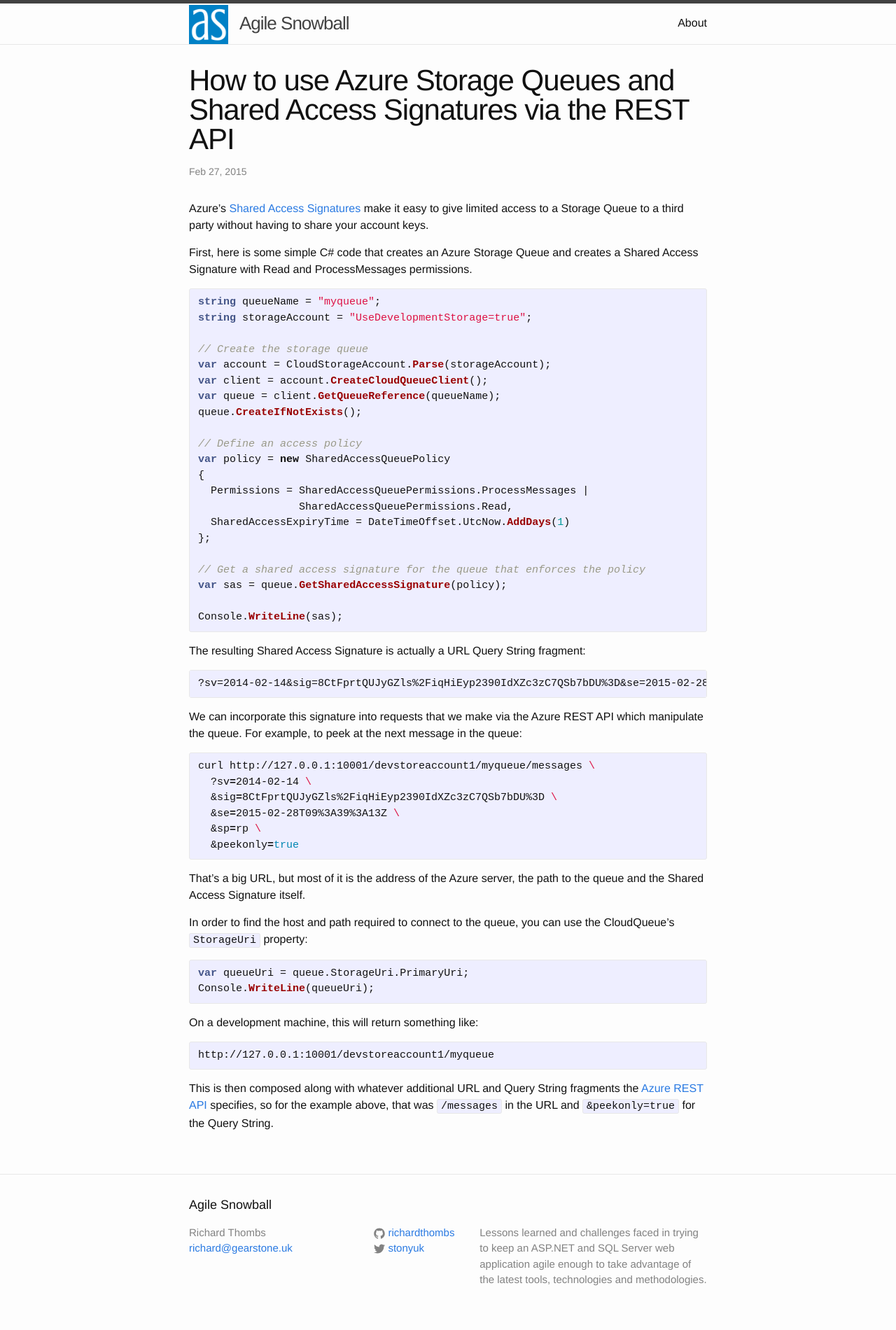
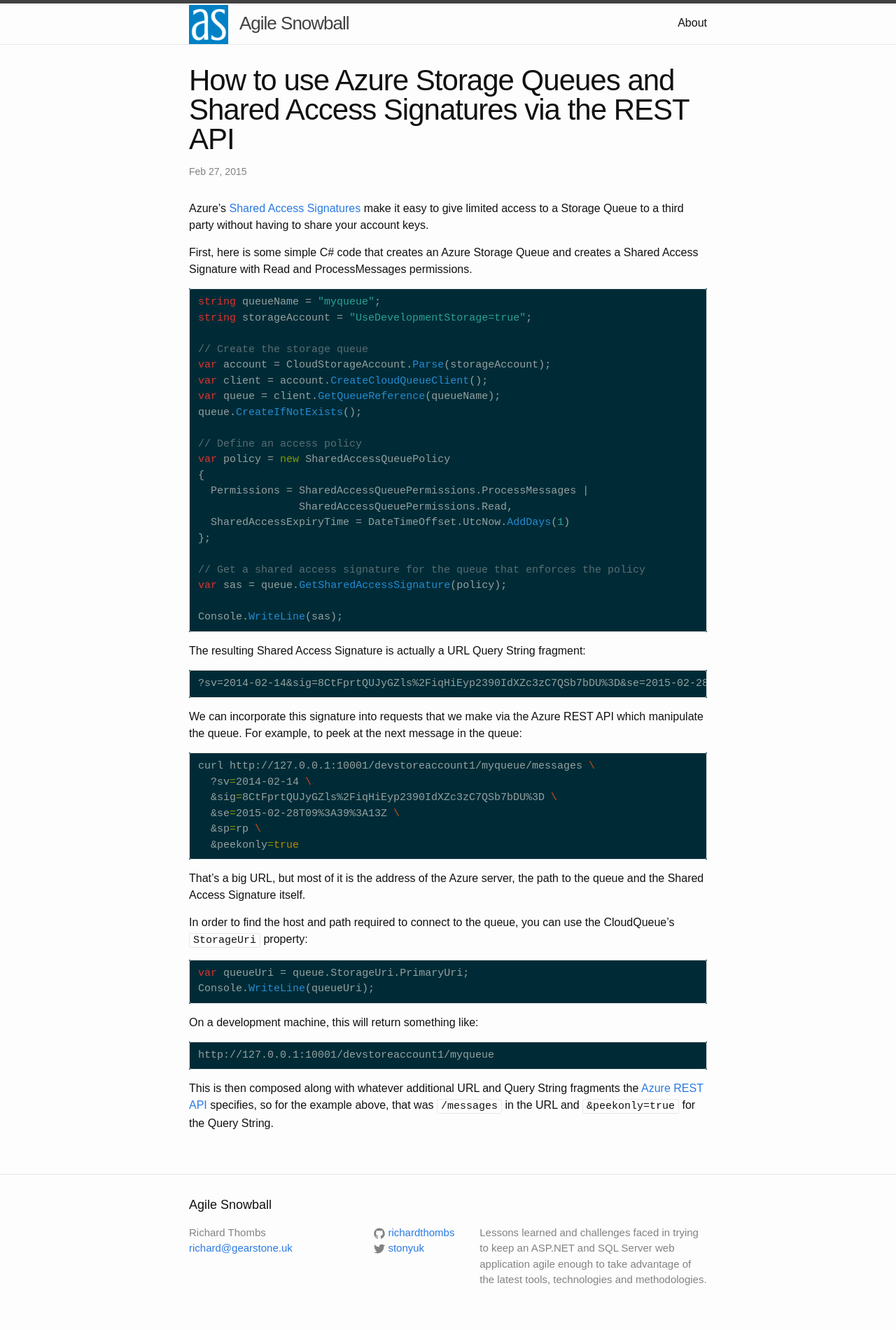
Before and after one commit to richardthombs/agilesnowball.com, a Jekyll site: the page built from _posts/2015-02-27-azure-shared-access-tokens-via-rest.md, in a window 1280 px wide. Shown: the whole page at 70% size. Built offline with Jekyll 4.4.1, drawn with Linux system fonts in a browser that asks for light colours; some web fonts are replaced.

Commit message:
Create 2020-11-11-configuring-image-pull-secrets-for-github-container-registry.md

```diff
--- a/_config.yml
+++ b/_config.yml
@@ -15,3 +15,5 @@
 markdown: kramdown
 highlighter: rouge
 encoding: "utf-8"
+kramdown:
+  input: GFM
--- a/_includes/footer.html
+++ b/_includes/footer.html
@@ -19,7 +19,7 @@
 						<a href="https://github.com/{{ site.github_username }}">
 							<span class="icon  icon--github">
 								<svg viewBox="0 0 16 16">
-                  <path fill="#828282" d="M7.999,0.431c-4.285,0-7.76,3.474-7.76,7.761 c0,3.428,2.223,6.337,5.307,7.363c0.388,0.071,0.53-0.168,0.53-0.374c0-0.184-0.007-0.672-0.01-1.32 c-2.159,0.469-2.614-1.04-2.614-1.04c-0.353-0.896-0.862-1.135-0.862-1.135c-0.705-0.481,0.053-0.472,0.053-0.472 c0.779,0.055,1.189,0.8,1.189,0.8c0.692,1.186,1.816,0.843,2.258,0.645c0.071-0.502,0.271-0.843,0.493-1.037 C4.86,11.425,3.049,10.76,3.049,7.786c0-0.847,0.302-1.54,0.799-2.082C3.768,5.507,3.501,4.718,3.924,3.65 c0,0,0.652-0.209,2.134,0.796C6.677,4.273,7.34,4.187,8,4.184c0.659,0.003,1.323,0.089,1.943,0.261 c1.482-1.004,2.132-0.796,2.132-0.796c0.423,1.068,0.157,1.857,0.077,2.054c0.497,0.542,0.798,1.235,0.798,2.082 c0,2.981-1.814,3.637-3.543,3.829c0.279,0.24,0.527,0.713,0.527,1.437c0,1.037-0.01,1.874-0.01,2.129 c0,0.208,0.14,0.449,0.534,0.373c3.081-1.028,5.302-3.935,5.302-7.362C15.76,3.906,12.285,0.431,7.999,0.431z"/>
+									<path fill="#828282" d="M7.999,0.431c-4.285,0-7.76,3.474-7.76,7.761 c0,3.428,2.223,6.337,5.307,7.363c0.388,0.071,0.53-0.168,0.53-0.374c0-0.184-0.007-0.672-0.01-1.32 c-2.159,0.469-2.614-1.04-2.614-1.04c-0.353-0.896-0.862-1.135-0.862-1.135c-0.705-0.481,0.053-0.472,0.053-0.472 c0.779,0.055,1.189,0.8,1.189,0.8c0.692,1.186,1.816,0.843,2.258,0.645c0.071-0.502,0.271-0.843,0.493-1.037 C4.86,11.425,3.049,10.76,3.049,7.786c0-0.847,0.302-1.54,0.799-2.082C3.768,5.507,3.501,4.718,3.924,3.65 c0,0,0.652-0.209,2.134,0.796C6.677,4.273,7.34,4.187,8,4.184c0.659,0.003,1.323,0.089,1.943,0.261 c1.482-1.004,2.132-0.796,2.132-0.796c0.423,1.068,0.157,1.857,0.077,2.054c0.497,0.542,0.798,1.235,0.798,2.082 c0,2.981-1.814,3.637-3.543,3.829c0.279,0.24,0.527,0.713,0.527,1.437c0,1.037-0.01,1.874-0.01,2.129 c0,0.208,0.14,0.449,0.534,0.373c3.081-1.028,5.302-3.935,5.302-7.362C15.76,3.906,12.285,0.431,7.999,0.431z" />
 								</svg>
 							</span>
 
@@ -34,7 +34,7 @@
 							<span class="icon  icon--twitter">
 								<svg viewBox="0 0 16 16">
 									<path fill="#828282" d="M15.969,3.058c-0.586,0.26-1.217,0.436-1.878,0.515c0.675-0.405,1.194-1.045,1.438-1.809
-                  c-0.632,0.375-1.332,0.647-2.076,0.793c-0.596-0.636-1.446-1.033-2.387-1.033c-1.806,0-3.27,1.464-3.27,3.27 c0,0.256,0.029,0.506,0.085,0.745C5.163,5.404,2.753,4.102,1.14,2.124C0.859,2.607,0.698,3.168,0.698,3.767 c0,1.134,0.577,2.135,1.455,2.722C1.616,6.472,1.112,6.325,0.671,6.08c0,0.014,0,0.027,0,0.041c0,1.584,1.127,2.906,2.623,3.206 C3.02,9.402,2.731,9.442,2.433,9.442c-0.211,0-0.416-0.021-0.615-0.059c0.416,1.299,1.624,2.245,3.055,2.271 c-1.119,0.877-2.529,1.4-4.061,1.4c-0.264,0-0.524-0.015-0.78-0.046c1.447,0.928,3.166,1.469,5.013,1.469 c6.015,0,9.304-4.983,9.304-9.304c0-0.142-0.003-0.283-0.009-0.423C14.976,4.29,15.531,3.714,15.969,3.058z"/>
+                  c-0.632,0.375-1.332,0.647-2.076,0.793c-0.596-0.636-1.446-1.033-2.387-1.033c-1.806,0-3.27,1.464-3.27,3.27 c0,0.256,0.029,0.506,0.085,0.745C5.163,5.404,2.753,4.102,1.14,2.124C0.859,2.607,0.698,3.168,0.698,3.767 c0,1.134,0.577,2.135,1.455,2.722C1.616,6.472,1.112,6.325,0.671,6.08c0,0.014,0,0.027,0,0.041c0,1.584,1.127,2.906,2.623,3.206 C3.02,9.402,2.731,9.442,2.433,9.442c-0.211,0-0.416-0.021-0.615-0.059c0.416,1.299,1.624,2.245,3.055,2.271 c-1.119,0.877-2.529,1.4-4.061,1.4c-0.264,0-0.524-0.015-0.78-0.046c1.447,0.928,3.166,1.469,5.013,1.469 c6.015,0,9.304-4.983,9.304-9.304c0-0.142-0.003-0.283-0.009-0.423C14.976,4.29,15.531,3.714,15.969,3.058z" />
 								</svg>
 							</span>
 
--- a/_sass/_base.scss
+++ b/_sass/_base.scss
@@ -14,10 +14,8 @@
  * Basic styling
  */
 body {
-    font-family: $base-font-family;
-    font-size: $base-font-size;
     line-height: $base-line-height;
-    font-weight: 300;
+    font-weight: normal;
     color: $text-color;
     background-color: $background-color;
 }
@@ -107,8 +105,8 @@
  * Blockquotes
  */
 blockquote {
-    color: $grey-color;
-    border-left: 4px solid $grey-color-light;
+    color: $primary-color-dark;
+    border-left: 4px solid $primary-color;
     padding-left: $spacing-unit / 2;
     font-size: 18px;
     letter-spacing: -1px;
@@ -129,7 +127,6 @@
     font-size: 15px;
     border: 1px solid $grey-color-light;
     border-radius: 3px;
-    background-color: #eef;
 }
 
 code {
@@ -138,7 +135,7 @@
 
 pre {
     padding: 8px 12px;
-    overflow-x: scroll;
+    overflow-x: auto;
 
     > code {
         border: 0;
--- /dev/null
+++ b/_sass/_solarized-dark.scss
@@ -0,0 +1,87 @@
+/* Solarized Dark
+
+For use with Jekyll and Pygments
+
+http://ethanschoonover.com/solarized
+
+SOLARIZED HEX      ROLE
+--------- -------- ------------------------------------------
+base03    #002b36  background
+base01    #586e75  comments / secondary content
+base1     #93a1a1  body text / default code / primary content
+orange    #cb4b16  constants
+red       #dc322f  regex, special keywords
+blue      #268bd2  reserved keywords
+cyan      #2aa198  strings, numbers
+green     #859900  operators, other keywords
+*/
+
+.highlight { background-color: #002b36; color: #93a1a1 }
+.highlight .c { color: #586e75 } /* Comment */
+.highlight .err { color: #93a1a1 } /* Error */
+.highlight .g { color: #93a1a1 } /* Generic */
+.highlight .k { color: #859900 } /* Keyword */
+.highlight .l { color: #93a1a1 } /* Literal */
+.highlight .n { color: #93a1a1 } /* Name */
+.highlight .o { color: #859900 } /* Operator */
+.highlight .x { color: #cb4b16 } /* Other */
+.highlight .p { color: #93a1a1 } /* Punctuation */
+.highlight .cm { color: #586e75 } /* Comment.Multiline */
+.highlight .cp { color: #859900 } /* Comment.Preproc */
+.highlight .c1 { color: #586e75 } /* Comment.Single */
+.highlight .cs { color: #859900 } /* Comment.Special */
+.highlight .gd { color: #2aa198 } /* Generic.Deleted */
+.highlight .ge { color: #93a1a1; font-style: italic } /* Generic.Emph */
+.highlight .gr { color: #dc322f } /* Generic.Error */
+.highlight .gh { color: #cb4b16 } /* Generic.Heading */
+.highlight .gi { color: #859900 } /* Generic.Inserted */
+.highlight .go { color: #93a1a1 } /* Generic.Output */
+.highlight .gp { color: #93a1a1 } /* Generic.Prompt */
+.highlight .gs { color: #93a1a1; font-weight: bold } /* Generic.Strong */
+.highlight .gu { color: #cb4b16 } /* Generic.Subheading */
+.highlight .gt { color: #93a1a1 } /* Generic.Traceback */
+.highlight .kc { color: #cb4b16 } /* Keyword.Constant */
+.highlight .kd { color: #268bd2 } /* Keyword.Declaration */
+.highlight .kn { color: #859900 } /* Keyword.Namespace */
+.highlight .kp { color: #859900 } /* Keyword.Pseudo */
+.highlight .kr { color: #268bd2 } /* Keyword.Reserved */
+.highlight .kt { color: #dc322f } /* Keyword.Type */
+.highlight .ld { color: #93a1a1 } /* Literal.Date */
+.highlight .m { color: #2aa198 } /* Literal.Number */
+.highlight .s { color: #2aa198 } /* Literal.String */
+.highlight .na { color: #93a1a1 } /* Name.Attribute */
+.highlight .nb { color: #B58900 } /* Name.Builtin */
+.highlight .nc { color: #268bd2 } /* Name.Class */
+.highlight .no { color: #cb4b16 } /* Name.Constant */
+.highlight .nd { color: #268bd2 } /* Name.Decorator */
+.highlight .ni { color: #cb4b16 } /* Name.Entity */
+.highlight .ne { color: #cb4b16 } /* Name.Exception */
+.highlight .nf { color: #268bd2 } /* Name.Function */
+.highlight .nl { color: #93a1a1 } /* Name.Label */
+.highlight .nn { color: #93a1a1 } /* Name.Namespace */
+.highlight .nx { color: #93a1a1 } /* Name.Other */
+.highlight .py { color: #93a1a1 } /* Name.Property */
+.highlight .nt { color: #268bd2 } /* Name.Tag */
+.highlight .nv { color: #268bd2 } /* Name.Variable */
+.highlight .ow { color: #859900 } /* Operator.Word */
+.highlight .w { color: #93a1a1 } /* Text.Whitespace */
+.highlight .mf { color: #2aa198 } /* Literal.Number.Float */
+.highlight .mh { color: #2aa198 } /* Literal.Number.Hex */
+.highlight .mi { color: #2aa198 } /* Literal.Number.Integer */
+.highlight .mo { color: #2aa198 } /* Literal.Number.Oct */
+.highlight .sb { color: #586e75 } /* Literal.String.Backtick */
+.highlight .sc { color: #2aa198 } /* Literal.String.Char */
+.highlight .sd { color: #93a1a1 } /* Literal.String.Doc */
+.highlight .s2 { color: #2aa198 } /* Literal.String.Double */
+.highlight .se { color: #cb4b16 } /* Literal.String.Escape */
+.highlight .sh { color: #93a1a1 } /* Literal.String.Heredoc */
+.highlight .si { color: #2aa198 } /* Literal.String.Interpol */
+.highlight .sx { color: #2aa198 } /* Literal.String.Other */
+.highlight .sr { color: #dc322f } /* Literal.String.Regex */
+.highlight .s1 { color: #2aa198 } /* Literal.String.Single */
+.highlight .ss { color: #2aa198 } /* Literal.String.Symbol */
+.highlight .bp { color: #268bd2 } /* Name.Builtin.Pseudo */
+.highlight .vc { color: #268bd2 } /* Name.Variable.Class */
+.highlight .vg { color: #268bd2 } /* Name.Variable.Global */
+.highlight .vi { color: #268bd2 } /* Name.Variable.Instance */
+.highlight .il { color: #2aa198 } /* Literal.Number.Integer.Long */
--- /dev/null
+++ b/_sass/_solarized-light.scss
@@ -0,0 +1,87 @@
+/* Solarized Light
+
+For use with Jekyll and Pygments
+
+http://ethanschoonover.com/solarized
+
+SOLARIZED HEX      ROLE
+--------- -------- ------------------------------------------
+base01    #586e75  body text / default code / primary content
+base1     #93a1a1  comments / secondary content
+base3     #fdf6e3  background
+orange    #cb4b16  constants
+red       #dc322f  regex, special keywords
+blue      #268bd2  reserved keywords
+cyan      #2aa198  strings, numbers
+green     #859900  operators, other keywords
+*/
+
+.highlight { background-color: #fdf6e3; color: #586e75 }
+.highlight .c { color: #93a1a1 } /* Comment */
+.highlight .err { color: #586e75 } /* Error */
+.highlight .g { color: #586e75 } /* Generic */
+.highlight .k { color: #859900 } /* Keyword */
+.highlight .l { color: #586e75 } /* Literal */
+.highlight .n { color: #586e75 } /* Name */
+.highlight .o { color: #859900 } /* Operator */
+.highlight .x { color: #cb4b16 } /* Other */
+.highlight .p { color: #586e75 } /* Punctuation */
+.highlight .cm { color: #93a1a1 } /* Comment.Multiline */
+.highlight .cp { color: #859900 } /* Comment.Preproc */
+.highlight .c1 { color: #93a1a1 } /* Comment.Single */
+.highlight .cs { color: #859900 } /* Comment.Special */
+.highlight .gd { color: #2aa198 } /* Generic.Deleted */
+.highlight .ge { color: #586e75; font-style: italic } /* Generic.Emph */
+.highlight .gr { color: #dc322f } /* Generic.Error */
+.highlight .gh { color: #cb4b16 } /* Generic.Heading */
+.highlight .gi { color: #859900 } /* Generic.Inserted */
+.highlight .go { color: #586e75 } /* Generic.Output */
+.highlight .gp { color: #586e75 } /* Generic.Prompt */
+.highlight .gs { color: #586e75; font-weight: bold } /* Generic.Strong */
+.highlight .gu { color: #cb4b16 } /* Generic.Subheading */
+.highlight .gt { color: #586e75 } /* Generic.Traceback */
+.highlight .kc { color: #cb4b16 } /* Keyword.Constant */
+.highlight .kd { color: #268bd2 } /* Keyword.Declaration */
+.highlight .kn { color: #859900 } /* Keyword.Namespace */
+.highlight .kp { color: #859900 } /* Keyword.Pseudo */
+.highlight .kr { color: #268bd2 } /* Keyword.Reserved */
+.highlight .kt { color: #dc322f } /* Keyword.Type */
+.highlight .ld { color: #586e75 } /* Literal.Date */
+.highlight .m { color: #2aa198 } /* Literal.Number */
+.highlight .s { color: #2aa198 } /* Literal.String */
+.highlight .na { color: #586e75 } /* Name.Attribute */
+.highlight .nb { color: #B58900 } /* Name.Builtin */
+.highlight .nc { color: #268bd2 } /* Name.Class */
+.highlight .no { color: #cb4b16 } /* Name.Constant */
+.highlight .nd { color: #268bd2 } /* Name.Decorator */
+.highlight .ni { color: #cb4b16 } /* Name.Entity */
+.highlight .ne { color: #cb4b16 } /* Name.Exception */
+.highlight .nf { color: #268bd2 } /* Name.Function */
+.highlight .nl { color: #586e75 } /* Name.Label */
+.highlight .nn { color: #586e75 } /* Name.Namespace */
+.highlight .nx { color: #586e75 } /* Name.Other */
+.highlight .py { color: #586e75 } /* Name.Property */
+.highlight .nt { color: #268bd2 } /* Name.Tag */
+.highlight .nv { color: #268bd2 } /* Name.Variable */
+.highlight .ow { color: #859900 } /* Operator.Word */
+.highlight .w { color: #586e75 } /* Text.Whitespace */
+.highlight .mf { color: #2aa198 } /* Literal.Number.Float */
+.highlight .mh { color: #2aa198 } /* Literal.Number.Hex */
+.highlight .mi { color: #2aa198 } /* Literal.Number.Integer */
+.highlight .mo { color: #2aa198 } /* Literal.Number.Oct */
+.highlight .sb { color: #93a1a1 } /* Literal.String.Backtick */
+.highlight .sc { color: #2aa198 } /* Literal.String.Char */
+.highlight .sd { color: #586e75 } /* Literal.String.Doc */
+.highlight .s2 { color: #2aa198 } /* Literal.String.Double */
+.highlight .se { color: #cb4b16 } /* Literal.String.Escape */
+.highlight .sh { color: #586e75 } /* Literal.String.Heredoc */
+.highlight .si { color: #2aa198 } /* Literal.String.Interpol */
+.highlight .sx { color: #2aa198 } /* Literal.String.Other */
+.highlight .sr { color: #dc322f } /* Literal.String.Regex */
+.highlight .s1 { color: #2aa198 } /* Literal.String.Single */
+.highlight .ss { color: #2aa198 } /* Literal.String.Symbol */
+.highlight .bp { color: #268bd2 } /* Name.Builtin.Pseudo */
+.highlight .vc { color: #268bd2 } /* Name.Variable.Class */
+.highlight .vg { color: #268bd2 } /* Name.Variable.Global */
+.highlight .vi { color: #268bd2 } /* Name.Variable.Instance */
+.highlight .il { color: #2aa198 } /* Literal.Number.Integer.Long */
--- a/css/main.scss
+++ b/css/main.scss
@@ -3,10 +3,13 @@
 ---
 @charset "utf-8";
 
-
+@import url('https://rsms.me/inter/inter.css');
+html { font-family: 'Inter', sans-serif; }
+@supports (font-variation-settings: normal) {
+  html { font-family: 'Inter var', sans-serif; }
+}
 
 // Our variables
-$base-font-family: Helvetica, Arial, sans-serif;
 $base-font-size:   16px;
 $small-font-size:  $base-font-size * 0.875;
 $base-line-height: 1.5;
@@ -20,6 +23,10 @@
 $grey-color:       #828282;
 $grey-color-light: lighten($grey-color, 40%);
 $grey-color-dark:  darken($grey-color, 25%);
+
+$primary-color:       $brand-color;
+$primary-color-light: lighten($primary-color, 40%);
+$primary-color-dark:  darken($primary-color, 25%);
 
 $on-palm:          600px;
 $on-laptop:        800px;
@@ -45,5 +52,5 @@
 @import
         "base",
         "layout",
-        "syntax-highlighting"
+        "solarized-dark"
 ;
```
Also changed, not shown: _posts/2020-11-11-configuring-image-pull-secrets-for-github-container-registry.md (added, +35 -0 lines). Lines whose indentation alone changed are shown as unchanged.
